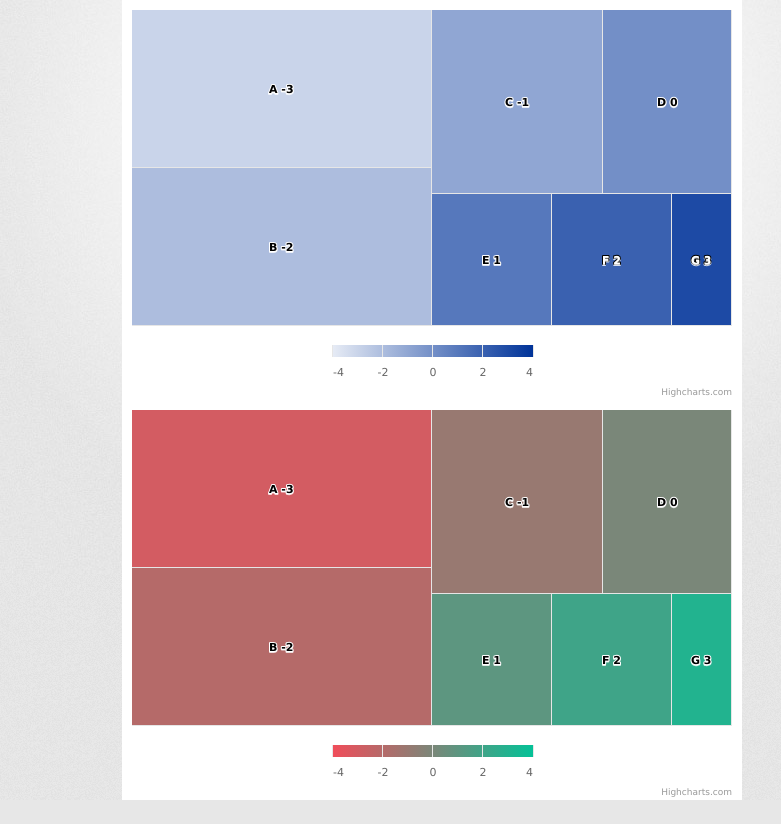
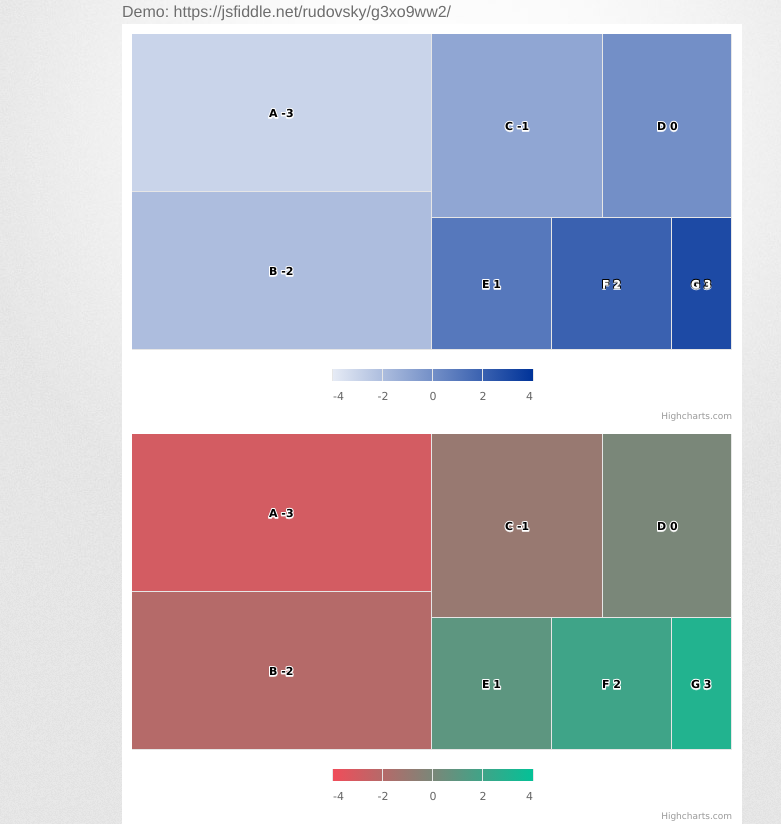
Before and after one commit to rudovjan/highcharts-better-treemap-color, a plain HTML site: page index.html in a window 1280 px wide. Shown: the whole page, without its empty margins (208-989 px from the left). Before the commit the page ends 800 px from the top, so only its background shows below. Drawn offline with nearby package versions, Linux system fonts and the light colour scheme; a web font is replaced by a local one.

Commit message:
JSFiddle

```diff
--- a/index.html
+++ b/index.html
@@ -24,6 +24,7 @@
 <body>
 <div id="container">
     <div class="inner">
+            Demo: https://jsfiddle.net/rudovsky/g3xo9ww2/
             <div id="chartWith" style="min-width: 310px; height: 400px; margin: 0 auto"></div>
             <div id="chartWithOut" style="min-width: 310px; height: 400px; margin: 0 auto"></div>
     </div>
```
